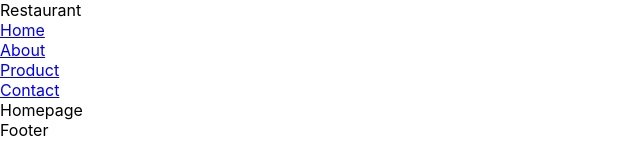
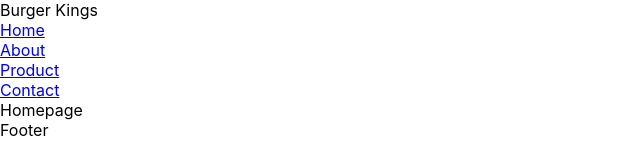
Before and after one commit to basitol/Restaurant-web-app, a React (Create React App) app: page / in a window 1280 px wide. Shown: the top 160 px of the page, without its empty margins (0-640 px from the left). Built offline with nearby package versions, Linux system fonts and the light colour scheme.

Commit message:
Changed logo name

```diff
--- a/src/components/Navbar/Navbar.jsx
+++ b/src/components/Navbar/Navbar.jsx
@@ -5,9 +5,9 @@
 const Navbar = () => {
   return (
     <>
-      <section className="flex flex-jc-sb">
-        <div>Restaurant</div>
-        <nav className="navbar close flex">
+      <section className="flex flex-jc-sb navbar">
+        <div className="logo">Burger Kings</div>
+        <nav className="navlinks close flex">
           <ul className="flex">
             <li>
               <Link to="/">Home</Link>
```
